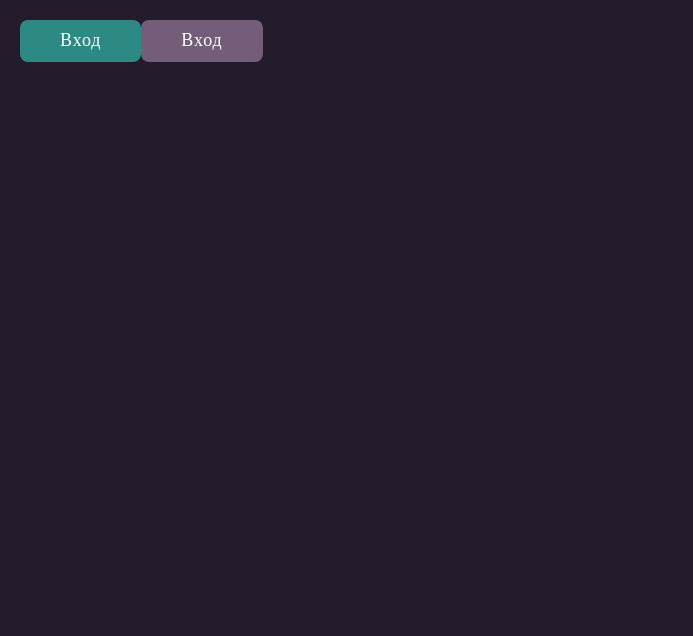
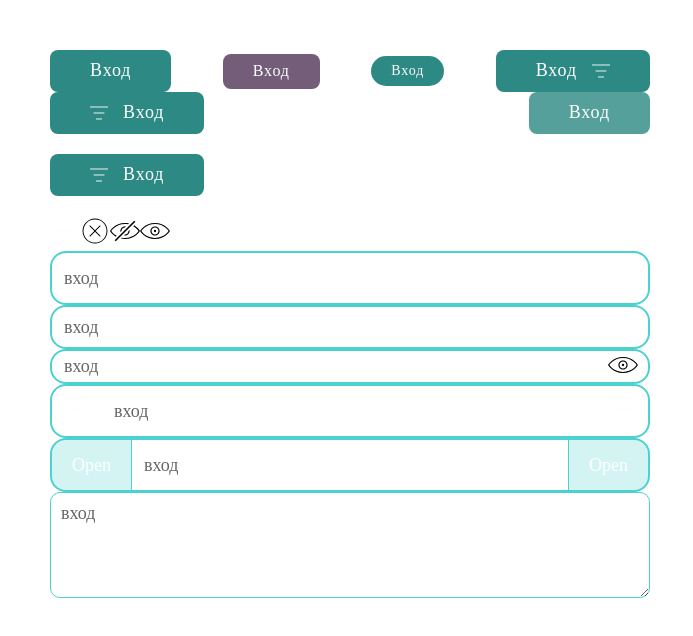
Before and after one commit to cookies-with-tea/fims-site, a React (Vite) app: page / in a window 1280 px wide. Shown: the top 636 px of the page, without its empty margins (0-693 px from the left). Built offline with nearby package versions, Linux system fonts and the light colour scheme.

Commit message:
ASF-2: добавил отступы для читабельности кода

```diff
--- a/src/scss/style.scss
+++ b/src/scss/style.scss
@@ -7,7 +7,3 @@
     display: flex;
     flex-direction: column;
 }
-body{
-    padding: 20px;
-    background: rgb(36, 27, 44);
-}
--- a/src/ui/Button/Button.module.scss
+++ b/src/ui/Button/Button.module.scss
@@ -20,11 +20,11 @@
 // icon
 .suffix-icon{
     display: flex;
-    margin-left: 25px;
+    margin-left: 15px;
 }
 .prefix-icon{
     display: flex;
-    margin-right: 12px;
+    margin-right: 15px;
 }
 
 // variant
--- a/src/ui/input/input.module.scss
+++ b/src/ui/input/input.module.scss
@@ -2,7 +2,6 @@
     display: flex;
     align-items: center;
     width: 100%;
-    height: 54px;
     border-radius: $font--size-medium;
     border: 2px solid $background--blue-2;
     font-size: $font--size-large;
@@ -51,6 +50,18 @@
     }
 }
 
+.md{
+    height: 54px;
+}
+
+.sm{
+    height: 44px;
+}
+
+.xs{
+    height: 35px
+}
+
 .prefix {
     padding: 0 10px;
     cursor: pointer;
--- a/src/ui/input/input.tsx
+++ b/src/ui/input/input.tsx
@@ -16,10 +16,11 @@ interface InputProps {
     passwordShowIcon?: ReactNode
     iconClear?: ReactNode
     clearable?: boolean
-    // size?: 'sm' | 'md'
+    size?: 'md' | 'sm' | 'xs'
     value?: string | number
     prepend?: string | ReactNode
     append?: string | ReactNode
+    rows?: number
     onChange: (value: string) => void
 }
 interface IconProps{
@@ -33,12 +34,13 @@ interface ContentProps{
 }
 
 export const Input = ({
-        // size="",
+        size="md",
         className="",
         placeholder="",
         type="text",
         disabled=false,
         clearable=false,
+        rows=4,
         postfixIcon,
         prefixIcon,
         passwordHideIcon,
@@ -62,7 +64,7 @@ export const Input = ({
     )
     const RenderIcon = ({prefix, postfix}: IconProps): ReactNode =>{
         const currentChildren = prefix ?? postfix;
-        const classIcon = cx("icon",{
+        const classIcon = cx("icon", {
             prefix,
             postfix,
         })
@@ -96,13 +98,13 @@ export const Input = ({
                 placeholder={placeholder}
                 value={value}
                 disabled={disabled}
-                rows={4}
+                rows={rows}
                 onChange={onValueChange}
             />
         )
     }
     return (
-        <div className={cx("input")}>
+        <div className={cx("input", size)}>
             <RenderContent prepend={prepend}/>
             <RenderIcon prefix={prefixIcon}/>
             <input
--- a/src/ui/uikit/Uikit.tsx
+++ b/src/ui/uikit/Uikit.tsx
@@ -1,14 +1,105 @@
+import { useState } from "react"
 import { Button } from "../Button/Button"
-// import { Icon } from "../icon/Icon"
-// import { Input } from "../input/input"
+import { Icon } from "../icon/Icon"
+import { Input } from "../input/input"
+import stl from "./uikit.module.scss"
 
 
 export const Uikit = () => {
+    const [value, setValue] = useState("")
     return (
-        <div className="uikit">
+        <div className={stl.uikit}>
+            <div className={stl.df}>
+                <Button>
+                    Вход
+                </Button>
+
+                <Button
+                    variant="secondary"
+                    size="sm">
+                    Вход
+                </Button>
+
+                <Button size="xs"
+                        radius="max">
+                    Вход
+                </Button>
+
+                <Button postfixIcon={<Icon name="filter"/>}>
+                    Вход
+                </Button>
+
+                <Button prefixIcon={<Icon name="filter"/>}>
+                    Вход
+                </Button>
+
+                <Button disabled={true}>
+                    Вход
+                </Button>
+            </div>
+
+            <div style={{margin:"20px 0"}}>
+                <Button
+                    prefixIcon={<Icon name="filter"/>}
+                    href="/">
+                    Вход
+                </Button>
+            </div>
+
+            <div style={{fontSize:"30px"}}>
+                <Icon name="filter"/>
+
+                <Icon name="clear"/>
+
+                <Icon name="eye-off"/>
+
+                <Icon name="eye-on"/>
+            </div>
+
             <div>
-                <Button>Вход</Button>
-                <Button variant="secondary">Вход</Button>
+                <Input
+                    value={value}
+                    placeholder="вход"
+                    onChange={setValue}
+                />
+                <Input
+                    value={value}
+                    placeholder="вход"
+                    onChange={setValue}
+                    clearable={true}
+                    size="sm"
+                />
+                <Input
+                    value={value}
+                    placeholder="вход"
+                    onChange={setValue}
+                    size="xs"
+                    type="password"
+                />
+
+                <Input
+                    value={value}
+                    placeholder="вход"
+                    onChange={setValue}
+                    postfixIcon={<Icon name="filter"/>}
+                    prefixIcon={<Icon name="filter"/>}
+                />
+
+                <Input
+                    value={value}
+                    placeholder="вход"
+                    onChange={setValue}
+                    append={"Open"}
+                    prepend={"Open"}
+                />
+            </div>
+            <div>
+                <Input
+                    type="textarea"
+                    placeholder="вход"
+                    value={value}
+                    onChange={setValue}
+                    />
             </div>
         </div>
     )
--- /dev/null
+++ b/src/ui/uikit/uikit.module.scss
@@ -0,0 +1,12 @@
+.uikit{
+    display: flex;
+    margin: 50px;
+    flex-direction: column;
+    max-width: 600px;
+}
+.df{
+    display: flex;
+    align-items: center;
+    flex-wrap: wrap;
+    justify-content: space-between;
+}
```
